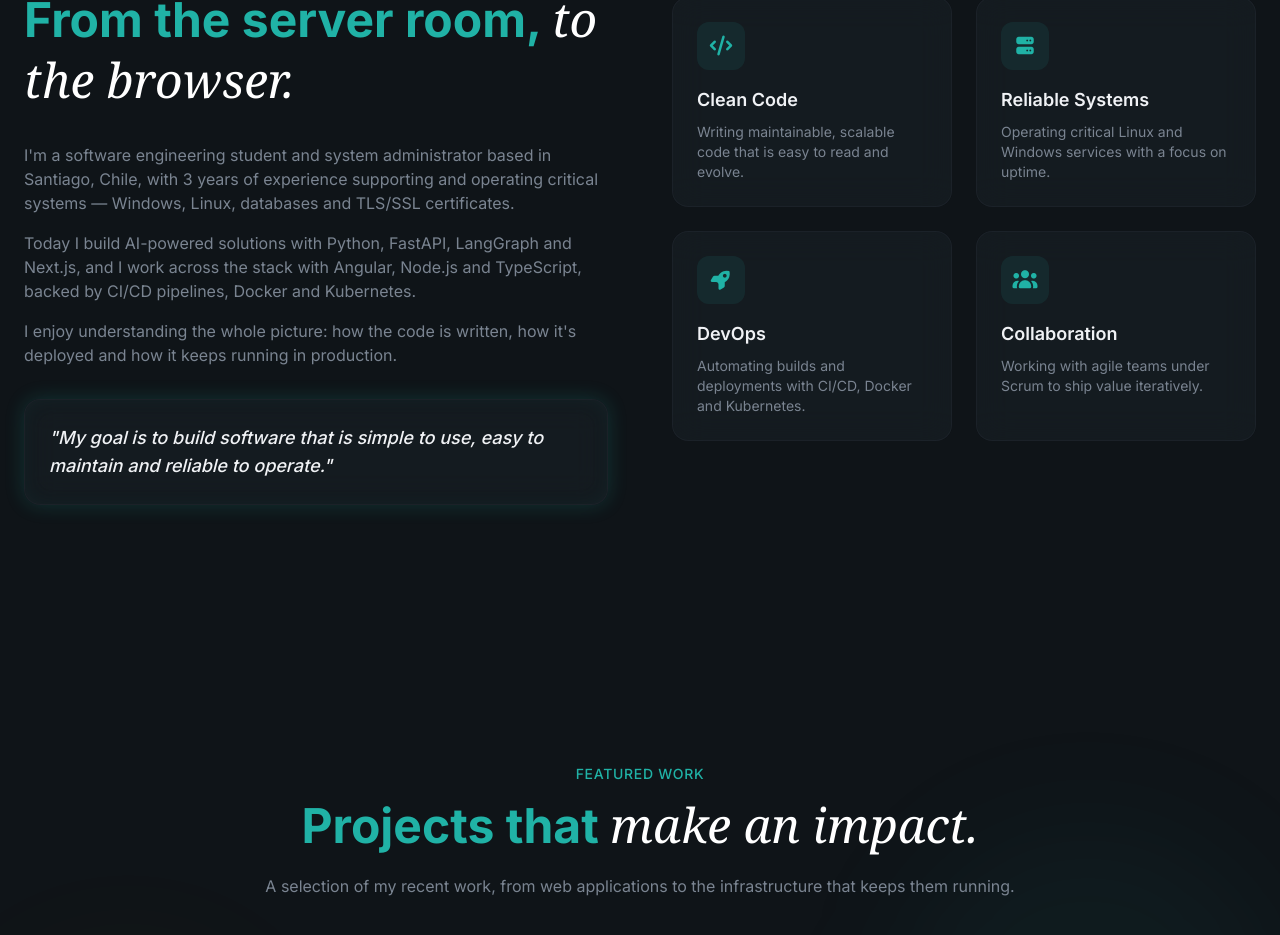
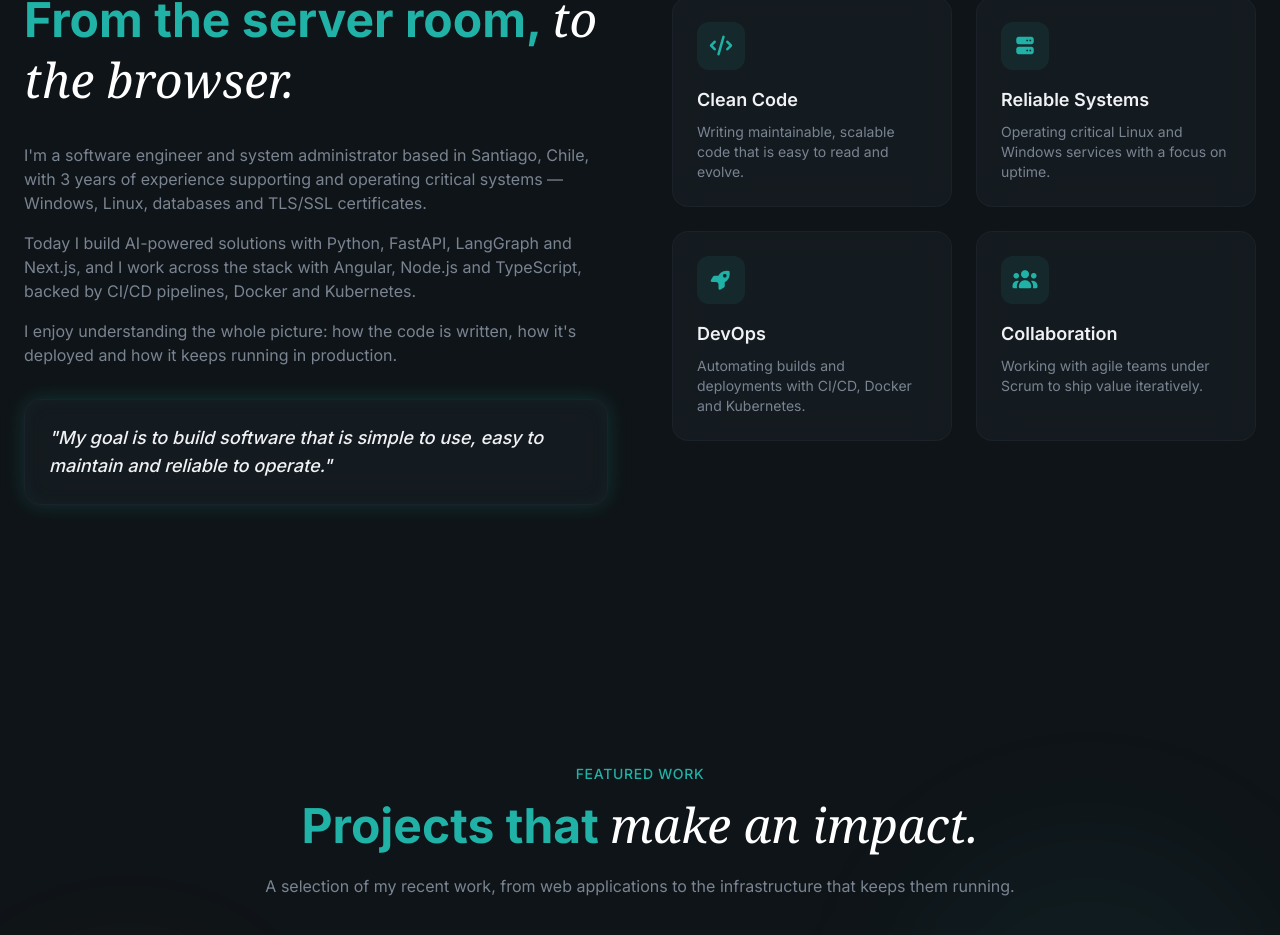
Before and after one commit to mfigueroa23/devsonic.cl, an Angular app: page / in a window 1280 px wide. Shown: the part 1278-2213 px from the top of the page. Built offline with nearby package versions, Linux system fonts and the light colour scheme; a web font is replaced by a local one.

Commit message:
fix(about): Profile description wording
This fix the first sentence of the about section

```diff
--- a/src/app/sections/about/about.html
+++ b/src/app/sections/about/about.html
@@ -14,7 +14,7 @@
 
         <article class="space-y-4 text-muted-foreground animate-fade-in animation-delay-200">
           <p>
-            I'm a software engineering student and system administrator based in Santiago, Chile, with 3 years of experience supporting and operating critical systems — Windows, Linux, databases and TLS/SSL certificates.
+            I'm a software engineer and system administrator based in Santiago, Chile, with 3 years of experience supporting and operating critical systems — Windows, Linux, databases and TLS/SSL certificates.
           </p>
           <p>
             Today I build AI-powered solutions with Python, FastAPI, LangGraph and Next.js, and I work across the stack with Angular, Node.js and TypeScript, backed by CI/CD pipelines, Docker and Kubernetes.
```
